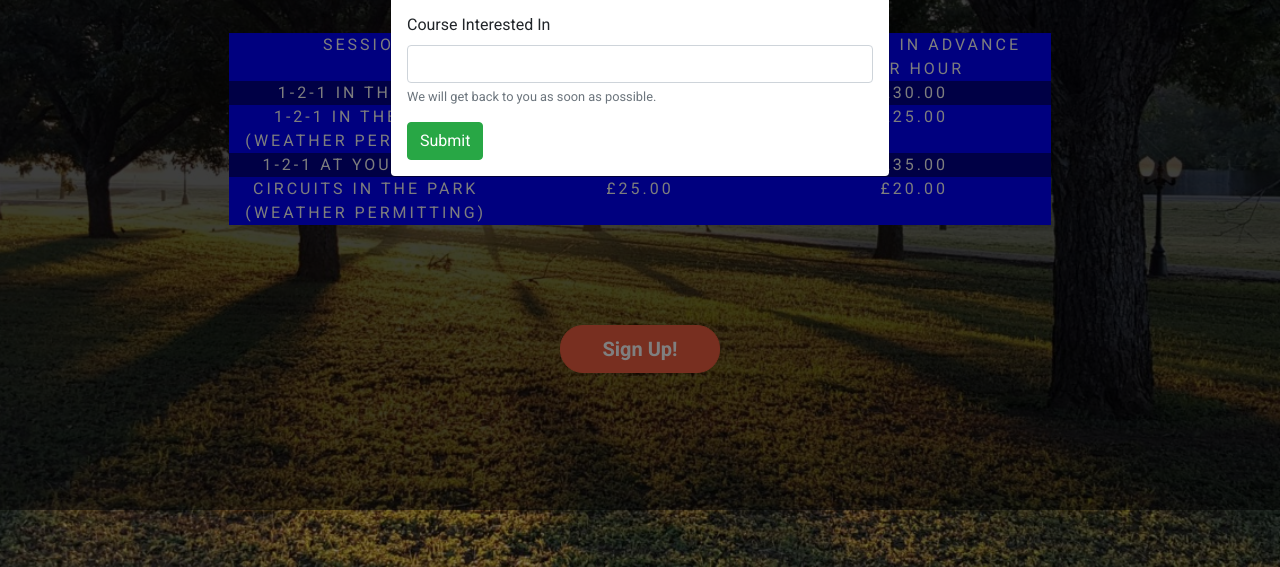
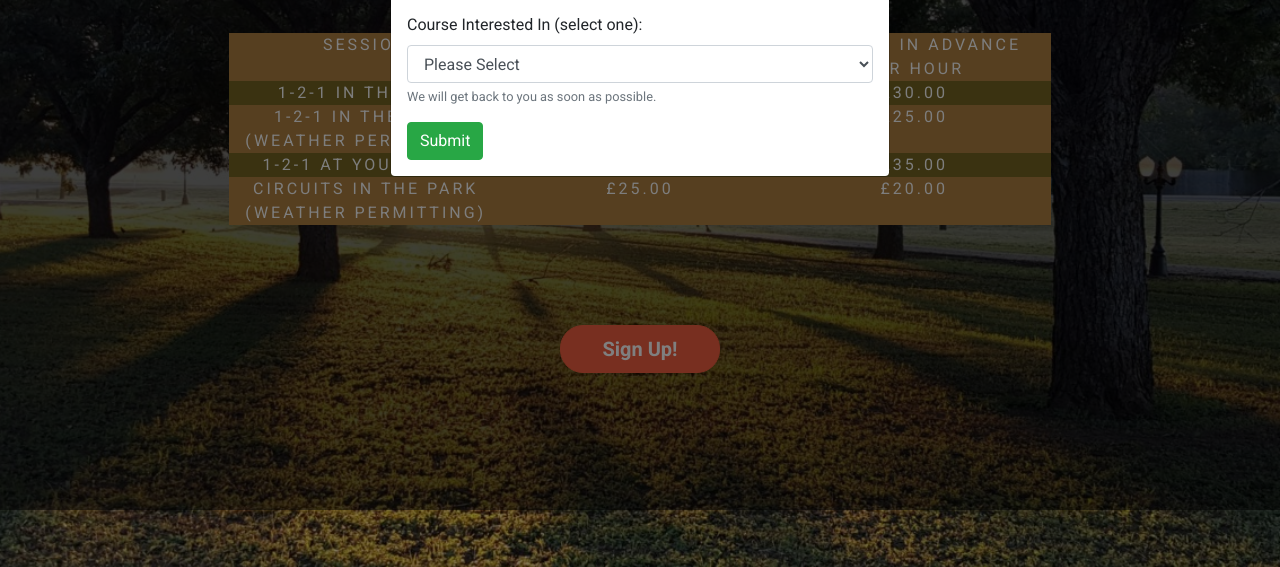
Before and after one commit to Code-Institute-Submissions/CC-Fitness, a plain HTML site: page prices.html in a window 1280 px wide. Both pictures are taken after a click on the button "Sign Up!". Shown: the part 290-857 px from the top of the page. Drawn offline with nearby package versions, Linux system fonts and the light colour scheme.

Commit message:
small alterations and updated README.md

```diff
--- a/prices.html
+++ b/prices.html
@@ -79,80 +79,80 @@
               button.
             </p>
             <div class="row" style="padding-top: 3rem;">
-              <div class="col-sm-3 col-md-4" style="background-color: blue;">
+              <div class="col-sm-3 col-md-4" style="background-color: #ad7f40;">
                 Session
               </div>
               <div
                 class="col-sm-3 col-md-4"
-                style="background-color: blue;">
+                style="background-color: #ad7f40;">
                 Cost Per Hour
               </div>
               <div
                 class="col-sm-3 col-md-4"
-                style="background-color: blue;">
+                style="background-color: #ad7f40;">
                 Book 10 in Advance Per Hour
               </div>
 
             </div>
             <div class="row">
-              <div class="col-sm-3 col-md-4" style="background-color: darkblue;">
+              <div class="col-sm-3 col-md-4" style="background-color: #756522;">
                 1-2-1 in the Gym
               </div>
               <div
                 class="col-sm-3 col-md-4"
-                style="background-color: darkblue;">
+                style="background-color: #756522;">
                 £35.00
               </div>
               <div
                 class="col-sm-3 col-md-4"
-                style="background-color: darkblue;">
+                style="background-color: #756522;">
                 £30.00
               </div>
             </div>
               <div class="row">
-              <div class="col-sm-3 col-md-4" style="background-color: blue;">
+              <div class="col-sm-3 col-md-4" style="background-color: #ad7f40;">
                 1-2-1 in the Park (Weather Permitting)
               </div>
               <div
                 class="col-sm-3 col-md-4"
-                style="background-color: blue;">
+                style="background-color: #ad7f40;">
                 £30.00
               </div>
               <div
                 class="col-sm-3 col-md-4"
-                style="background-color: blue;">
+                style="background-color: #ad7f40;">
                 £25.00
               </div>
 
             </div>
             <div class="row">
-              <div class="col-sm-3 col-md-4" style="background-color: darkblue;">
+              <div class="col-sm-3 col-md-4" style="background-color: #756522;">
                 1-2-1 At Your Home
               </div>
               <div
                 class="col-sm-3 col-md-4"
-                style="background-color: darkblue;">
+                style="background-color: #756522;">
                 £40.00
               </div>
               <div
                 class="col-sm-3 col-md-4"
-                style="background-color :darkblue;">
+                style="background-color: #756522;">
                 £35.00
               </div>
 
             </div>
             <div class="row">
-              <div class="col-sm-3 col-md-4" style="background-color: blue;">
+              <div class="col-sm-3 col-md-4" style="background-color: #ad7f40;">
                 Circuits in the Park (Weather Permitting)
               </div>
               <div
                 class="col-sm-3 col-md-4"
-                style="background-color: blue;">
+                style="background-color: #ad7f40;">
                 £25.00
               </div>
               <div
                 class="col-sm-3 col-md-4"
-                style="background-color :blue;">
+                style="background-color: #ad7f40;">
                 £20.00
               </div>
 
@@ -206,9 +206,15 @@
                 />
               </div>
               <div class="form-group">
-                <label for="Course">Course Interested In</label>
-                <input class="form-control" type="text>" id="Course" required />
-
+                <label for="sel1">Course Interested In (select one):</label>
+                <select class="form-control" id="sel1">
+                <option>Please Select</option>
+                  <option>1-2-1 In the Gym</option>
+                  <option>1-2-1 In the Park</option>
+                  <option>1-2-1 At Home</option>
+                  <option>Circuits In the Park</option>
+                  <option>All of Them</option>
+                </select>
                 <small id="respond" class="form-text text-muted"
                   >We will get back to you as soon as possible.</small
                 >
```
Also changed, not shown: about.html (+9 -2 lines), index.html (+23 -18 lines), videos.html (+9 -2 lines), .theia/settings.json.
